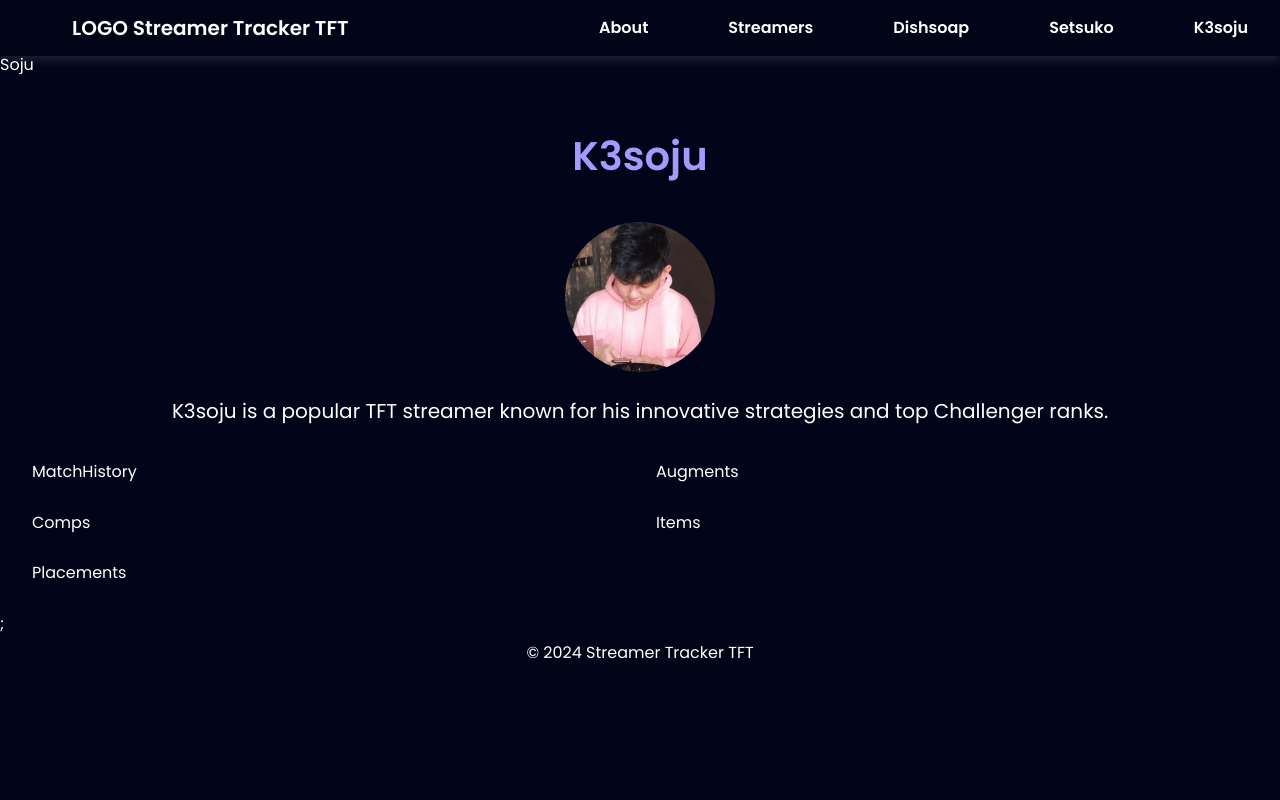
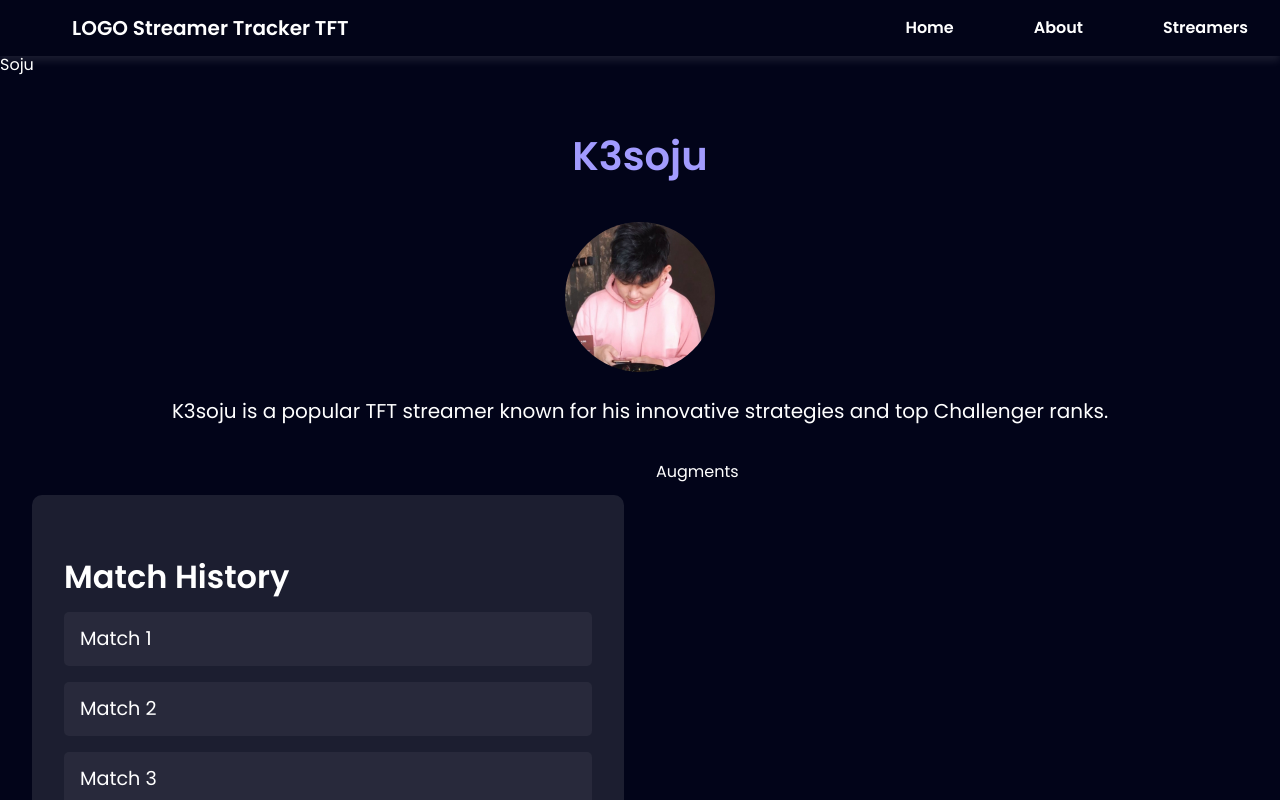
Before and after one commit to alanzhang03/streamer-tracker-tft, a Next.js app in the folder frontend/: page /streamers/K3soju in a window 1280 px wide. Shown: the top 800 px of the page. Built offline with nearby package versions, Linux system fonts and the light colour scheme.

Commit message:
navbar dropdown

```diff
--- a/frontend/components/MatchHistory.jsx
+++ b/frontend/components/MatchHistory.jsx
@@ -1,9 +1,23 @@
-import React from 'react'
+import React from "react";
+import "./styles/MatchHistory.scss";
 
-const MatchHistory = () => {
-  return (
-    <div>MatchHistory</div>
-  )
-}
+const MatchHistory = ({ matchHistory = [] }) => {
+	return (
+		<div className="match-history">
+			<h3>Match History</h3>
+			<ul>
+				{matchHistory.length > 0 ? (
+					matchHistory.map((match, index) => (
+						<li key={index} className="match-item">
+							{match}
+						</li>
+					))
+				) : (
+					<li className="match-item">No match history available</li>
+				)}
+			</ul>
+		</div>
+	);
+};
 
-export default MatchHistory
+export default MatchHistory;
--- /dev/null
+++ b/frontend/components/styles/MatchHistory.scss
@@ -0,0 +1,31 @@
+.match-history {
+	padding: 2rem;
+	background-color: rgba(255, 255, 255, 0.1);
+	border-radius: 10px;
+	margin-top: 2rem;
+
+	h3 {
+		font-size: 2rem;
+		margin-bottom: 1rem;
+		color: #fff;
+	}
+
+	ul {
+		list-style: none;
+		padding: 0;
+
+		.match-item {
+			background-color: rgba(255, 255, 255, 0.05);
+			padding: 1rem;
+			margin-bottom: 1rem;
+			border-radius: 5px;
+			color: #fff;
+			font-size: 1.2rem;
+			transition: background-color 0.3s;
+
+			&:hover {
+				background-color: rgba(255, 255, 255, 0.2);
+			}
+		}
+	}
+}
--- a/frontend/src/app/NavbarMain.jsx
+++ b/frontend/src/app/NavbarMain.jsx
@@ -1,8 +1,20 @@
-import React from "react";
+"use client";
+
+import React, { useState } from "react";
 import "./NavbarMain.scss";
 import Link from "next/link";
 
 const NavbarMain = () => {
+	const [isDropdownOpen, setIsDropdownOpen] = useState(false);
+
+	const handleMouseEnter = () => {
+		setIsDropdownOpen(true);
+	};
+
+	const handleMouseLeave = () => {
+		setIsDropdownOpen(false);
+	};
+
 	return (
 		<nav className="navbar">
 			<div className="navbar-container">
@@ -13,21 +25,30 @@ const NavbarMain = () => {
 				</ul>
 				<ul className="navbar-menu">
 					<li>
+						<Link href="/">Home</Link>
+					</li>
+					<li>
 						<Link href="/about">About</Link>
 					</li>
-					<li>
+					<li
+						className="dropdown"
+						onMouseEnter={handleMouseEnter}
+						onMouseLeave={handleMouseLeave}
+					>
 						<Link href="/streamers">Streamers</Link>
-					</li>
+						{isDropdownOpen && (
+							<ul className="dropdown-content">
 								<li>
 									<Link href="/streamers/Dishsoap">Dishsoap</Link>
 								</li>
-
 								<li>
 									<Link href="/streamers/Setsuko">Setsuko</Link>
 								</li>
-
 								<li>
 									<Link href="/streamers/K3soju">K3soju</Link>
+								</li>
+							</ul>
+						)}
 					</li>
 				</ul>
 			</div>
--- a/frontend/src/app/NavbarMain.scss
+++ b/frontend/src/app/NavbarMain.scss
@@ -40,6 +40,7 @@
 	align-items: center;
 	font-size: 1.75rem;
 	font-weight: 700;
+	position: relative;
 }
 
 .navbar-menu a {
@@ -63,6 +64,42 @@
 	width: 100%;
 }
 
+.dropdown-content {
+	display: none;
+	position: absolute;
+	background-color: rgba(2, 4, 25, 0.9);
+	min-width: 10rem;
+	top: 100%;
+	left: 0;
+	box-shadow: 0 8px 16px rgba(0, 0, 0, 0.2);
+	z-index: 999;
+	border-radius: 5px;
+	padding: 0;
+}
+
+.dropdown:hover .dropdown-content,
+.dropdown-content:hover {
+	display: block;
+}
+
+.dropdown-content li {
+	padding: 0.75rem 1rem;
+	text-align: left;
+	margin: 0;
+}
+
+.dropdown-content li a {
+	color: white;
+	text-decoration: none;
+	display: block;
+	width: 100%;
+}
+
+.dropdown-content li a:hover {
+	background-color: rgba(255, 255, 255, 0.1);
+	border-radius: 5px;
+}
+
 @media (min-width: 1800px) {
 }
 
```
Also changed, not shown: frontend/components/styles/Augments.scss (added), frontend/components/styles/Comps.scss (added), frontend/components/styles/Items.scss (added), frontend/components/styles/Placements.scss (added). Lines whose indentation alone changed are shown as unchanged.
